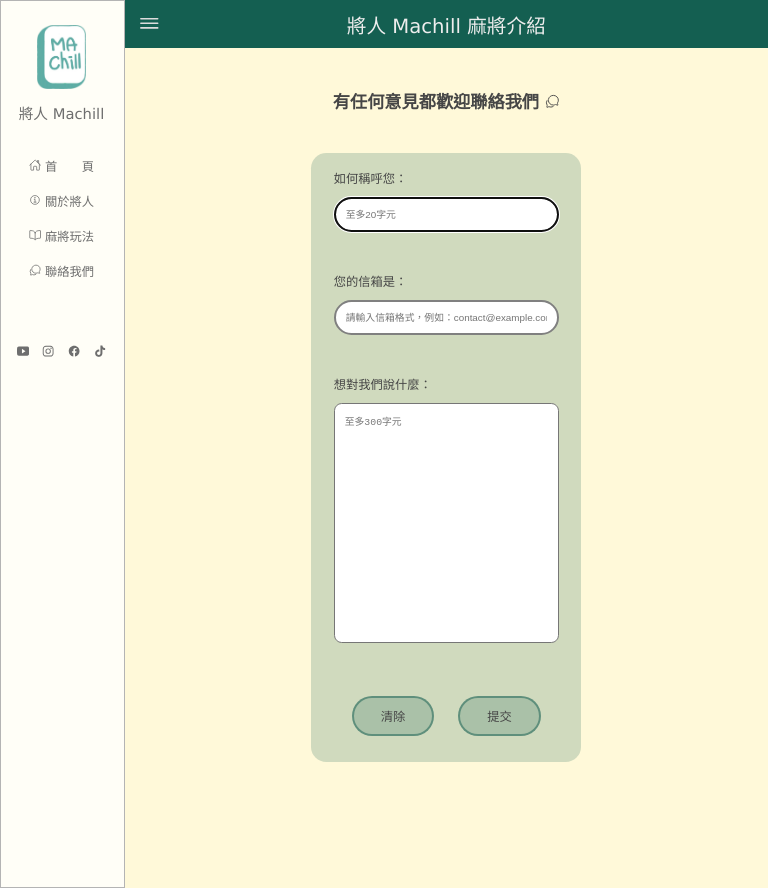
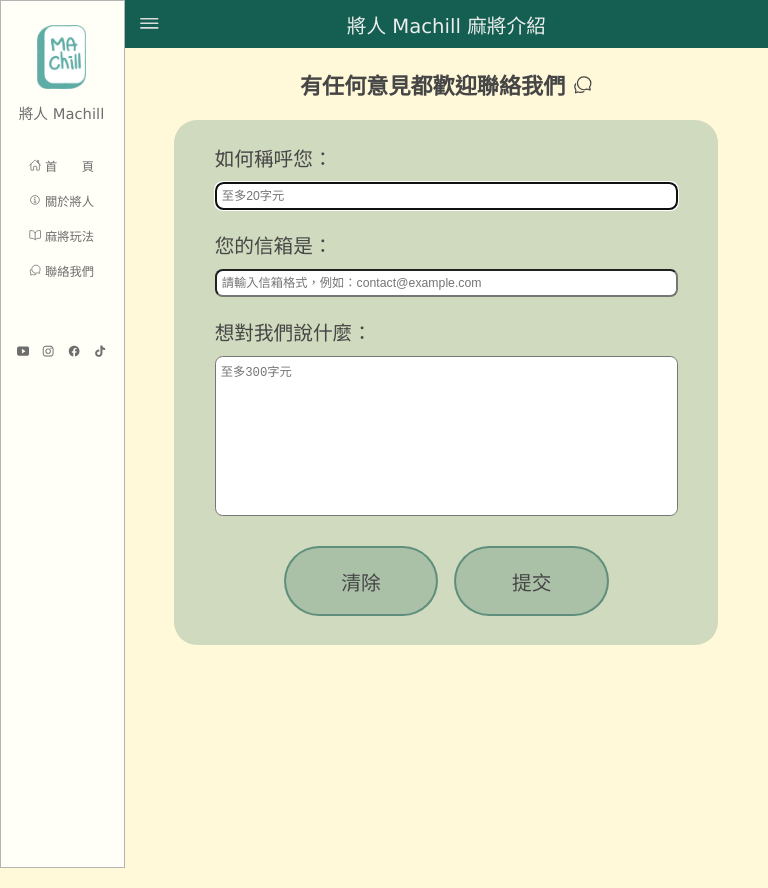
Before and after one commit to beanhsiao/machill_verychill, a plain HTML site: page contact.html in a window 768 px wide. Drawn offline with nearby package versions, Linux system fonts and the light colour scheme; a web font is replaced by a local one.

Commit message:
修信箱格式驗證、輸入框新增圓角

```diff
--- a/contact.html
+++ b/contact.html
@@ -22,6 +22,43 @@
 <!-- 這裡引用了 jquery 的東西，後面的 js 內容也是 jquery 的寫法 -->
 <script src="https://cdnjs.cloudflare.com/ajax/libs/jquery/3.6.0/jquery.min.js"></script>
 <script>
+    // 使用 DOMContentLoaded 事件來確保 DOM 完全加載後再執行 JavaScript
+    // 並且不影響 sidebarClick.js 的 window.onload 事件
+    document.addEventListener("DOMContentLoaded", function () {
+        document.getElementById("contactform").addEventListener("submit", function (event) {
+            // 阻止表單的默認提交行為
+            event.preventDefault();
+
+            // 驗證email輸入內容是否符合格式
+            let emailInput = document.getElementById("mail");
+            // 使用正則表達式來驗證電子郵件格式
+            // 這邊最後如果沒加 {2,0} 會變成.後面只能有一個字母，像是 .com 會變成 .c
+            // 而 + 則代表前面那串東西至少要出現一個以上的字元，不是代表字串相加
+            let regex = /^[a-zA-Z0-9._%+-]+@[a-zA-Z0-9]+\.[a-zA-Z]{2,}$/;
+            if (!regex.test(emailInput.value)) {
+                emailInput.setCustomValidity("請輸入符合格式的電子郵件，例如：contact@example.com");
+            } else {
+                emailInput.setCustomValidity(""); // 清除錯誤訊息
+                goForm(); // 如果格式正確，則呼叫 goForm() 函數
+            }
+        });
+
+        // 即時監聽email格式變化，若沒即時清除錯誤訊息，會變成即使輸入正確也無法提交，只能重新整理
+        document.getElementById("mail").addEventListener("input", function () {
+            let regex = /^[a-zA-Z0-9._%+-]+@[a-zA-Z0-9]+\.[a-zA-Z]{2,}$/;
+            if (!regex.test(this.value)) {
+                this.setCustomValidity("請輸入符合格式的電子郵件，例如：contact@example.com")
+            } else {
+                this.setCustomValidity(""); // 清除錯誤訊息
+            }
+        })
+
+
+        // submit_btn.onclick = function () {
+
+        // }
+    })
+
     // 這個 goForm() 是 form 標籤裡面 action 的東西
     function goForm() {
         // 宣告欄位
@@ -43,9 +80,11 @@
             statusCode: {
                 0: function () {
                     alert("已送出！謝謝您幫助我們完善網站內容！")
+                    window.location.assign("contact.html"); // 送出後重新載入頁面
                 },
                 200: function () {
                     alert("已送出！謝謝您幫助我們完善網站內容！")
+                    window.location.assign("contact.html"); // 送出後重新載入頁面
                 }
             }
         })
@@ -135,29 +174,29 @@
                     <ion-icon name="chatbubbles-outline"></ion-icon>
                 </h6>
                 <!-- action 是代表這個表單要使用這個 JS function -->
-                <form action="javascript:goForm();">
+                <form id="contactform" action="#">
                     <div class="form_item_label">
                         <label for="userName">如何稱呼您：</label>
                     </div>
                     <div class="form_item_input">
                         <input id="userName" name="userName" type="text" maxlength="20" placeholder="至多20字元" autofocus
-                               required>
+                            required>
                     </div>
                     <div class="form_item_label">
                         <label for="mail">您的信箱是：</label>
                     </div>
                     <div class="form_item_input">
-                        <input id="mail" name="mail" type="email" placeholder="請輸入信箱格式，例如：contact@example.com" required>
+                        <input id="mail" name="mail" type="text" placeholder="請輸入信箱格式，例如：contact@example.com" required>
                     </div>
                     <div class="form_item_label">
                         <label for="content_text">想對我們說什麼：</label>
                     </div>
                     <div class="form_item_input">
                         <textarea id="content_text" name="content_text" maxlength=" 300" placeholder="至多300字元"
-                                  required></textarea>
+                            required></textarea>
                     </div>
                     <input type="reset" value="清除">
-                    <input type="submit" value="提交">
+                    <input type="submit" value="提交" id="submit_btn">
                 </form>
 
             </main>
--- a/css/contact.css
+++ b/css/contact.css
@@ -1,3 +1,6 @@
+/* 平板以上的版面 */
+@media screen and (min-width:768px) {
+
     /* 設定主要內容區域排版 */
     #main_content_set main {
         min-height: 100vh;
@@ -50,8 +53,7 @@ main form .form_item_input input {
         width: 100%;
         box-sizing: border-box;
         font-size: 0.4rem;
-    border-radius: 5vw;
-    border: 2px solid gray;
+        border-radius: 1vw;
     }
 
     /* 設定想對我們說什麼的多行輸入框的排版 */
@@ -75,8 +77,9 @@ form>input {
         margin: 10px;
         background-color: rgba(20, 95, 81, 0.2);
         border: 2px solid rgba(20, 95, 81, 0.5);
-    border-radius: 15vw;
+        border-radius: 25vw;
         cursor: pointer;
+    }
 }
 
 /* 觸摸提交按紐時的樣式 */
@@ -84,3 +87,86 @@ form>input:hover {
     background-color: rgba(255, 128, 0, 0.2);
     border: 2px solid rgba(255, 128, 0, 0.5);
 }
+
+
+/* 手機以下的版面 */
+@media screen and (max-width:768px) {
+
+    /* 設定主要內容區域排版 */
+    #main_content_set main {
+        min-height: 100vh;
+        width: 90%;
+        margin-left: auto;
+        margin-right: auto;
+        color: rgb(70, 70, 70);
+        text-align: center;
+    }
+
+    /* 設定大標題文字排版 */
+    main>h6 {
+        font-size: 0.9rem;
+        margin: 20px;
+    }
+
+    /* 設定大標題文字內 icon 的大小 */
+    main>h6>ion-icon {
+        font-size: 0.8rem;
+
+    }
+
+    /* 設定表單排版樣式 */
+    main form {
+        width: 80%;
+        margin: auto;
+        font-size: 0.8rem;
+        background-color: rgba(20, 95, 81, 0.2);
+        border-radius: 3vw;
+        padding: 4% 7%;
+    }
+
+    /* 設定每個項目名稱的排版 */
+    main form .form_item_label {
+        margin: auto;
+        margin-bottom: 10px;
+        /* width: 70%; */
+        text-align: justify;
+    }
+
+    /* 設定每個輸入框區塊的排版 */
+    main form .form_item_input {
+        margin-bottom: 20px;
+        width: 100%;
+    }
+
+    /* 設定每個輸入框的排版 */
+    main form .form_item_input input {
+        padding: 5px;
+        width: 100%;
+        box-sizing: border-box;
+        font-size: 0.5rem;
+    }
+
+    /* 設定想對我們說什麼的多行輸入框的排版 */
+    textarea {
+        width: 100%;
+        height: 20vh;
+        padding: 5px;
+        box-sizing: border-box;
+        resize: none;
+        overflow-y: auto;
+        font-size: 0.5rem;
+    }
+
+    /* 設定提交按鈕樣式 */
+    form>input {
+        font-family: huninn, Verdana, Geneva, Tahoma, sans-serif;
+        color: rgb(70, 70, 70);
+        font-size: 0.8rem;
+        padding: 4% 12%;
+        margin: 5px;
+        background-color: rgba(20, 95, 81, 0.2);
+        border: 2px solid rgba(20, 95, 81, 0.5);
+        border-radius: 25vw;
+        cursor: pointer;
+    }
+}
```
Lines whose indentation alone changed are shown as unchanged.
